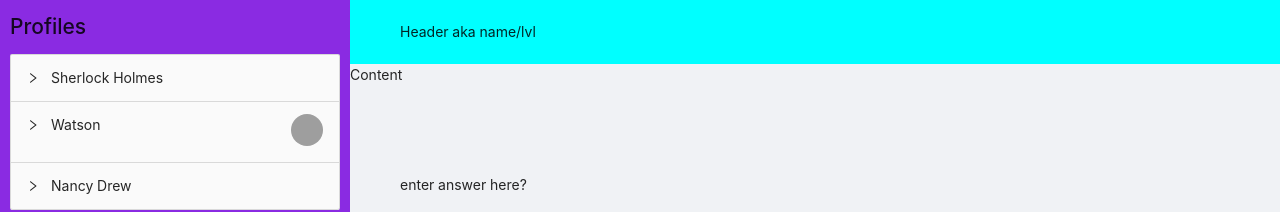
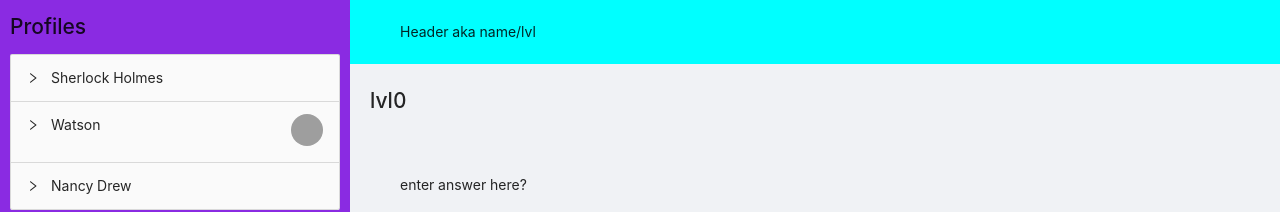
Before and after one commit to SaloniSS/Who-Done-It, a React (Create React App) app in the folder frontend/: page / in a window 1280 px wide. Shown: the top 212 px of the page. Built offline with nearby package versions, Linux system fonts and the light colour scheme; grey boxes are pictures that could not be loaded.

Commit message:
add lvls logic

```diff
--- a/frontend/src/App.js
+++ b/frontend/src/App.js
@@ -1,10 +1,26 @@
+import { Layout } from "antd";
+import { Profiles } from "./components/Profiles";
+import { useState } from "react";
+import { Start } from "./components/Start";
+import { LevelOne } from "./components/LevelOne";
 import "./App.css";
 import "antd/dist/antd.css";
-import { Layout } from "antd";
-import { Profiles } from "./components/Profiles";
 const { Header, Footer, Sider, Content } = Layout;
 
 function App() {
+  const [level, setLevel] = useState(0);
+
+  const getLevel = () => {
+    switch (level) {
+      case 0:
+        return <Start />;
+      case 1:
+        return <LevelOne />;
+      default:
+        return <h2>error</h2>;
+    }
+  };
+
   return (
     <div className="App">
       <Layout>
@@ -13,7 +29,7 @@ function App() {
         </Sider>
         <Layout>
           <Header>Header aka name/lvl</Header>
-          <Content>Content</Content>
+          <Content style={{ padding: 20 }}>{getLevel()}</Content>
           <Footer>enter answer here?</Footer>
         </Layout>
       </Layout>
--- /dev/null
+++ b/frontend/src/components/LevelOne.js
@@ -0,0 +1,3 @@
+export const LevelOne = () => {
+  return <h2>lvl1</h2>;
+};
--- /dev/null
+++ b/frontend/src/components/Start.js
@@ -0,0 +1,3 @@
+export const Start = () => {
+  return <h2>lvl0</h2>;
+};
```
